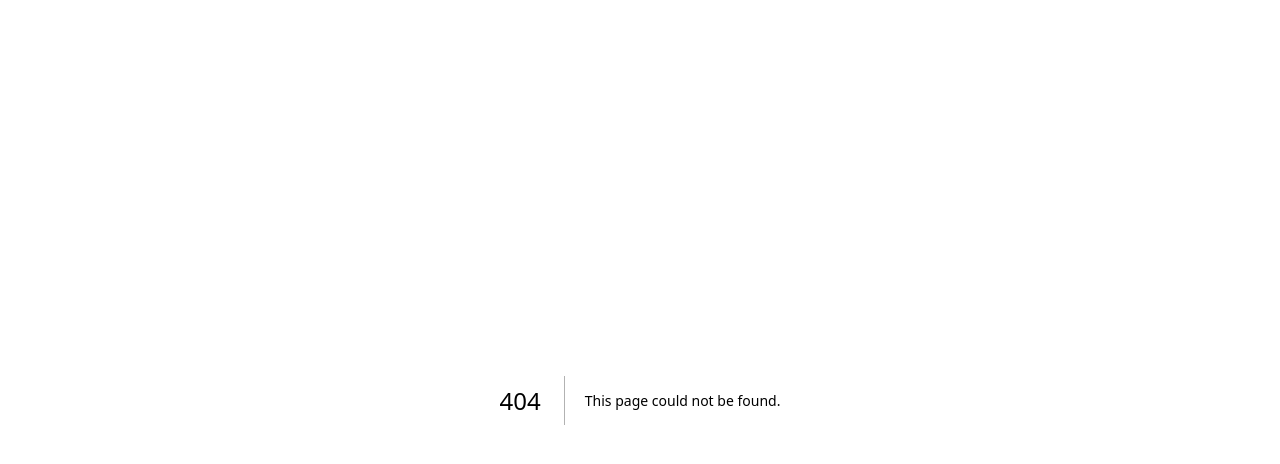
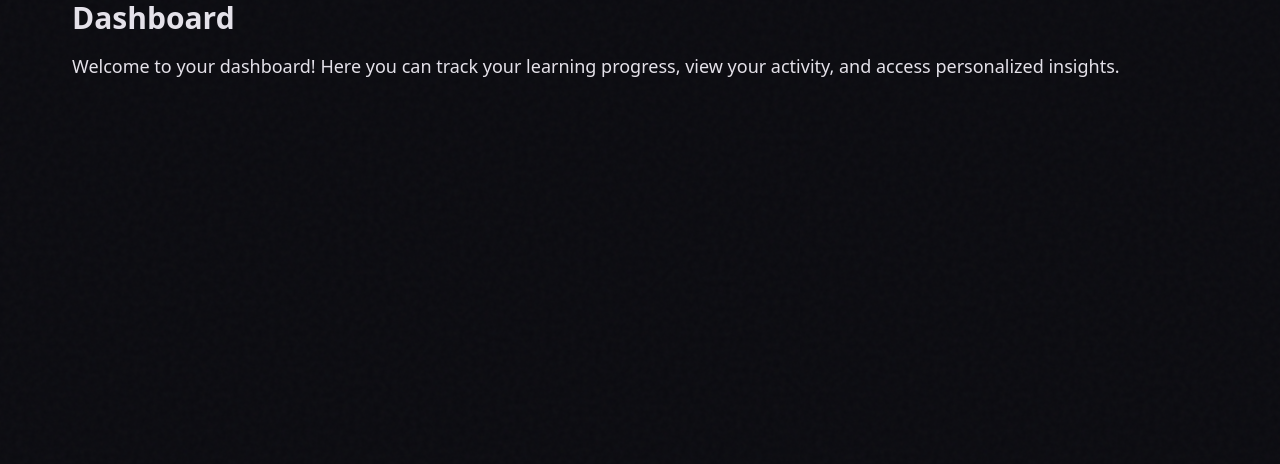
Before and after one commit to TufailMd/SkillDeck, a Next.js app: page /dashboard in a window 1280 px wide. Before the commit this address had no page. Shown: the top 464 px of the page. Built offline with nearby package versions, Linux system fonts and the light colour scheme.

Commit message:
Add dashboard layout, error handling, and update homepage redirection

```diff
--- /dev/null
+++ b/app/dashboard/error.tsx
@@ -0,0 +1,47 @@
+"use client";
+import { useEffect } from "react";
+
+function DashboardError({
+  error,
+  reset,
+}: {
+  error: Error & { digest?: string };
+  reset: () => void;
+}) {
+  useEffect(() => {
+    console.error("[Dashboard Error]", error);
+  }, [error]);
+
+  return (
+    <div
+      className="flex flex-col items-center justify-center min-h-[60vh]
+        text-center space-y-4 p-8"
+    >
+      <div className="bento-card p-8 max-w-md w-full space-y-4">
+        <p
+          className="font-technical-sm text-technical-sm text-error
+            uppercase tracking-wider"
+        >
+          Database Connection Error
+        </p>
+        <h2 className="font-headline-md text-headline-md text-on-surface">
+          Could not load dashboard
+        </h2>
+        <p className="font-body-sm text-body-sm text-on-surface-variant">
+          {error.message}
+        </p>
+        <button
+          onClick={reset}
+          className="px-6 py-3 rounded-lg bg-primary-container/20
+              text-primary-container border border-primary-container/30
+              hover:bg-primary-container/30 transition-colors
+              font-technical-sm text-technical-sm"
+        >
+          Try again
+        </button>
+      </div>
+    </div>
+  );
+}
+
+export default DashboardError;
--- /dev/null
+++ b/app/dashboard/layout.tsx
@@ -0,0 +1,26 @@
+import { ReactNode } from "react";
+
+const DashboardLayout = ({ children }: { children: ReactNode }) => {
+  return (
+    <div className="flex min-h-screen">
+      <div
+        aria-hidden="true"
+        className="fixed top-[-20%] left-[-10%] w-[50%] h-[50%] rounded-full bg-secondary-container/20 blur-[120px] z-[-1] pointer-events-none "
+      />
+
+      <div
+        aria-hidden="true"
+        className="fixed bottom-[-10%] right-[-10%] w-[40%] h-[40%] rounded-full bg-primary-container/10 blur-[100px] z-[-1] pointer-events-none "
+      />
+      <main
+        className="flex-1 md:ml-18 p-grid-margin-mobile
+          md:p-grid-margin-desktop pb-24 md:pb-grid-margin-desktop
+          lg:max-w-360 mx-auto w-full"
+      >
+        {children}
+      </main>
+    </div>
+  );
+};
+
+export default DashboardLayout;
--- /dev/null
+++ b/app/dashboard/loading.tsx
@@ -0,0 +1,7 @@
+import React from "react";
+
+function loading() {
+  return <div>loading</div>;
+}
+
+export default loading;
--- /dev/null
+++ b/app/dashboard/page.tsx
@@ -0,0 +1,15 @@
+import React from "react";
+
+function page() {
+  return (
+    <div>
+      <h1 className="text-3xl font-bold">Dashboard</h1>
+      <p className="mt-4 text-lg text-muted-foreground">
+        Welcome to your dashboard! Here you can track your learning progress,
+        view your activity, and access personalized insights.
+      </p>
+    </div>
+  );
+}
+
+export default page;
--- a/app/layout.tsx
+++ b/app/layout.tsx
@@ -35,6 +35,14 @@ export const metadata: Metadata = {
   title: "Skill Deck - Next-Gen Learning",
   description:
     "A futuristic student learning dashboard with live course progress, activity tracking, and personalized insights.",
+  icons: {
+    icon: "/images/site-logo.svg",
+    apple: "/apple-touch-icon.png",
+    other: [
+      { rel: "icon", url: "/favicon-32x32.png", sizes: "32x32" },
+      { rel: "icon", url: "/favicon-16x16.png", sizes: "16x16" },
+    ],
+  },
 };
 
 export default function RootLayout({
@@ -51,10 +59,16 @@ export default function RootLayout({
         ${syne.variable}
         ${geistSans.variable}
         ${geistMono.variable}
-        h-full antialiased
+        h-full antialiased dark
       `}
     >
-      <body className="min-h-full flex flex-col">{children}</body>
+      <body
+        className="font-body-md antialiased bg-background text-on-surface
+          min-h-screen overflow-x-hidden selection:bg-primary-container
+          selection:text-on-primary-container"
+      >
+        {children}
+      </body>
     </html>
   );
 }
--- a/app/page.tsx
+++ b/app/page.tsx
@@ -1,17 +1,5 @@
-import React from "react";
+import { redirect } from "next/navigation";
 
-function Home() {
-  return (
-    <div>
-      <h1 className="text-4xl font-bold font-mono text-center mt-10">
-        Welcome to Skill Deck
-      </h1>
-      <p className="text-center mt-4 text-lg text-gray-600">
-        Your next-gen learning dashboard with live course progress, activity
-        tracking, and personalized insights.
-      </p>
-    </div>
-  );
+export default function Home() {
+  redirect("/dashboard");
 }
-
-export default Home;
```
Also changed, not shown: 1 other file (tests, documents, lock files or other folders).
